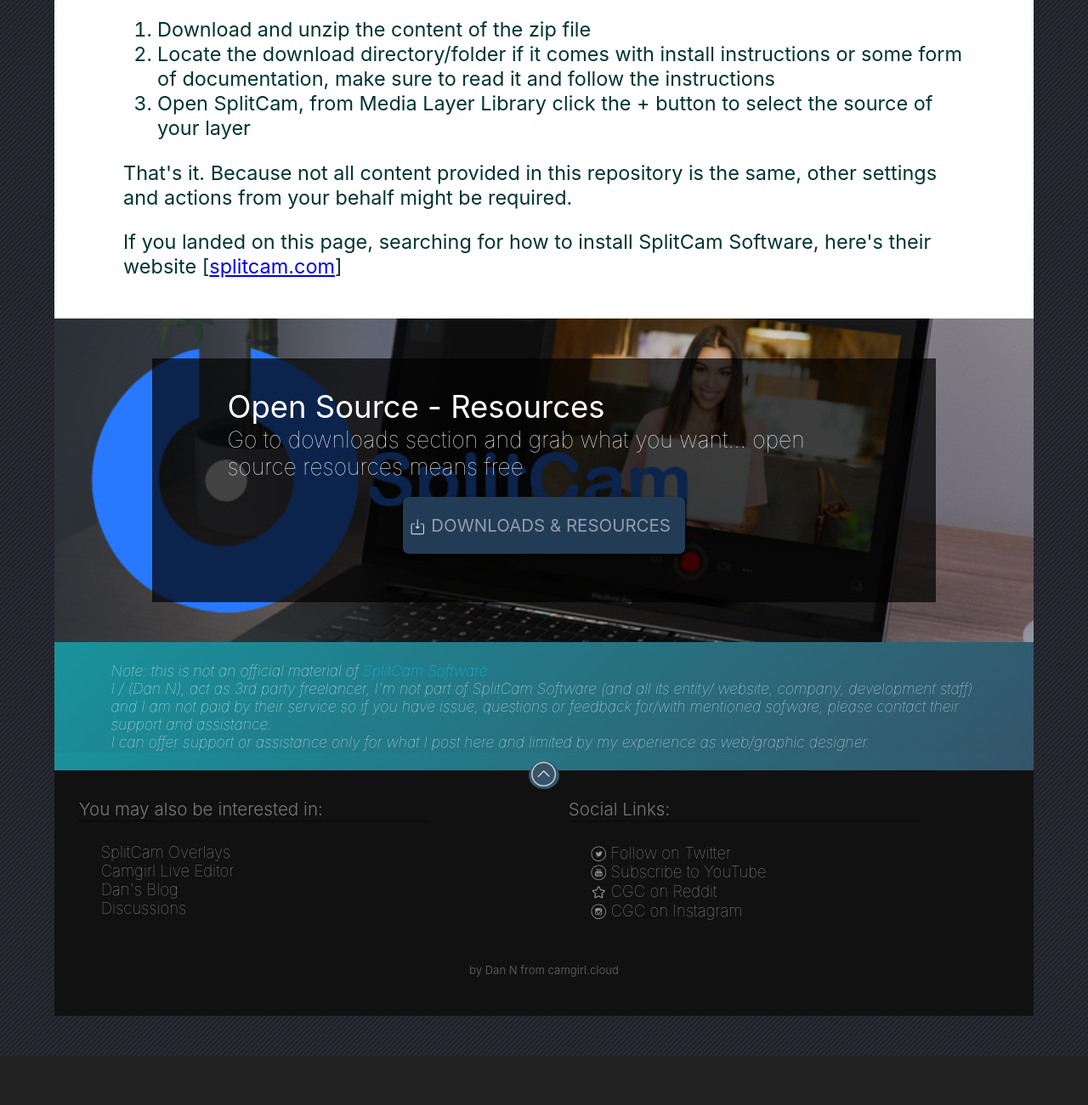
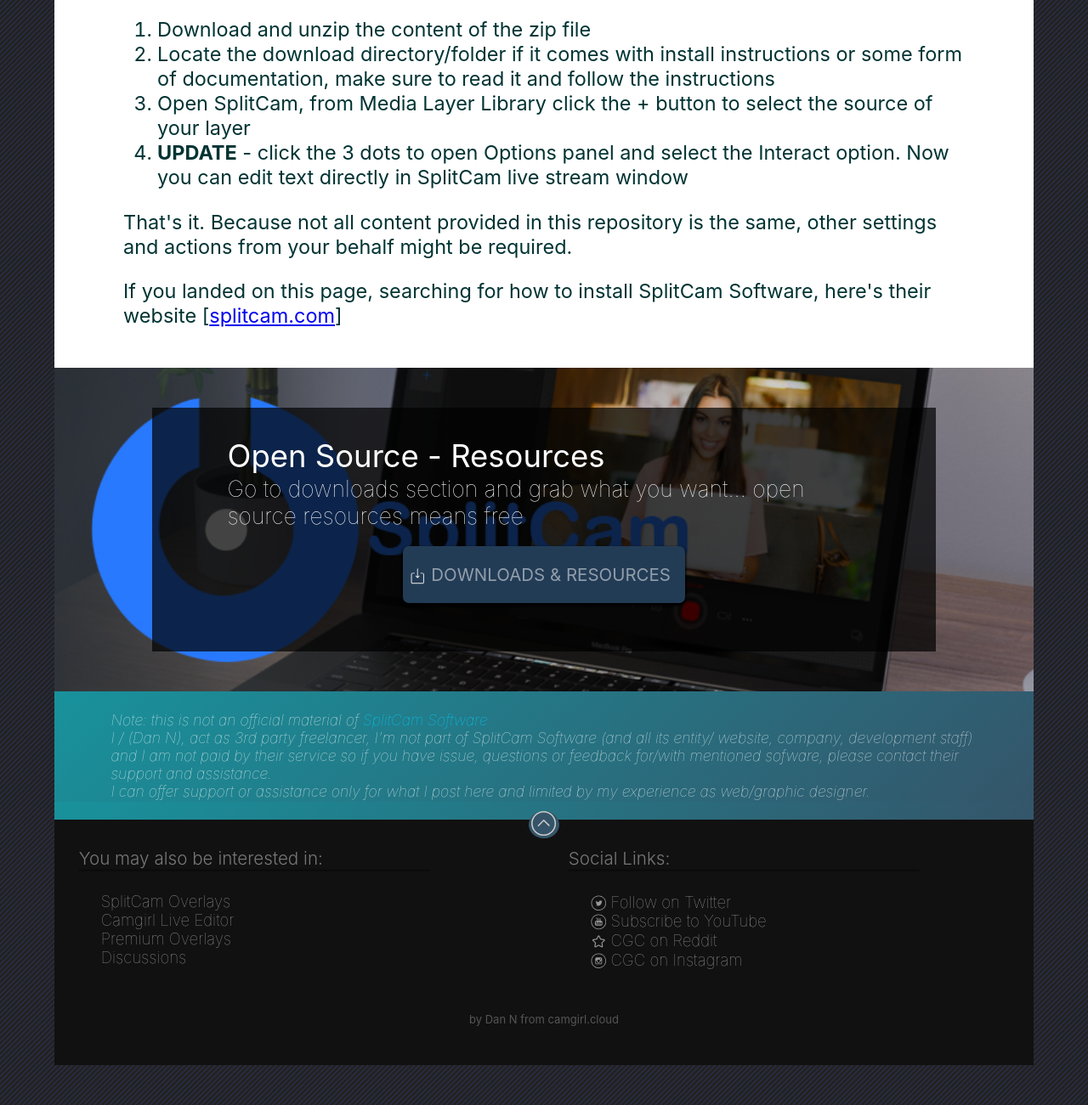
Before and after one commit to cssmfc/camgirl-splitcam, a plain HTML site: page index.html in a window 1280 px wide. Shown: the part 1084-2385 px from the top of the page at 85% size. Before the commit the page ends 2327 px from the top, so only its background shows below. Drawn offline with Linux system fonts and the light colour scheme.

Commit message:
Update index.html

```diff
--- a/index.html
+++ b/index.html
@@ -142,6 +142,7 @@ filter: progid:DXImageTransform.Microsoft.gradient(startColorstr="#355469",endCo
              <li>Download and unzip the content of the zip file</li>
              <li>Locate the download directory/folder if it comes with install instructions or some form of documentation, make sure to read it and follow the instructions</li>
              <li>Open SplitCam, from Media Layer Library click the + button to select the source of your layer</li>
+	    <li><strong>UPDATE</strong> - click the 3 dots to open Options panel and select the Interact option. Now you can edit text directly in SplitCam live stream window</li>
           </ol>
           <p>That's it. Because not all content provided in this repository is the same, other settings and actions from your behalf might be required.</p>
           <p>If you landed on this page, searching for how to install SplitCam Software, here's their website [<a href="https://splitcam.com/?CamgirlCloud" target="_blank">splitcam.com</a>]</p>
@@ -181,7 +182,7 @@ filter: progid:DXImageTransform.Microsoft.gradient(startColorstr="#355469",endCo
           <div class="links_footer">
             <a href="https://camgirl.cloud/support/forum/download/splitcam/" target="_blank">SplitCam Overlays</a>
             <a href="https://camgirl.cloud/editor/" target="_blank">Camgirl Live Editor</a>
-            <a href="https://dandesign.camgirl.cloud/blog/" target="_blank">Dan's Blog</a>
+            <a href="https://camgirl.cloud/editor/?gallery=webcam-overlays&range=ol-standalone" target="_blank">Premium Overlays</a>
             <a href="https://github.com/cssmfc/camgirl-splitcam/discussions" target="_blank">Discussions</a>
           </div>
       </div>
```
